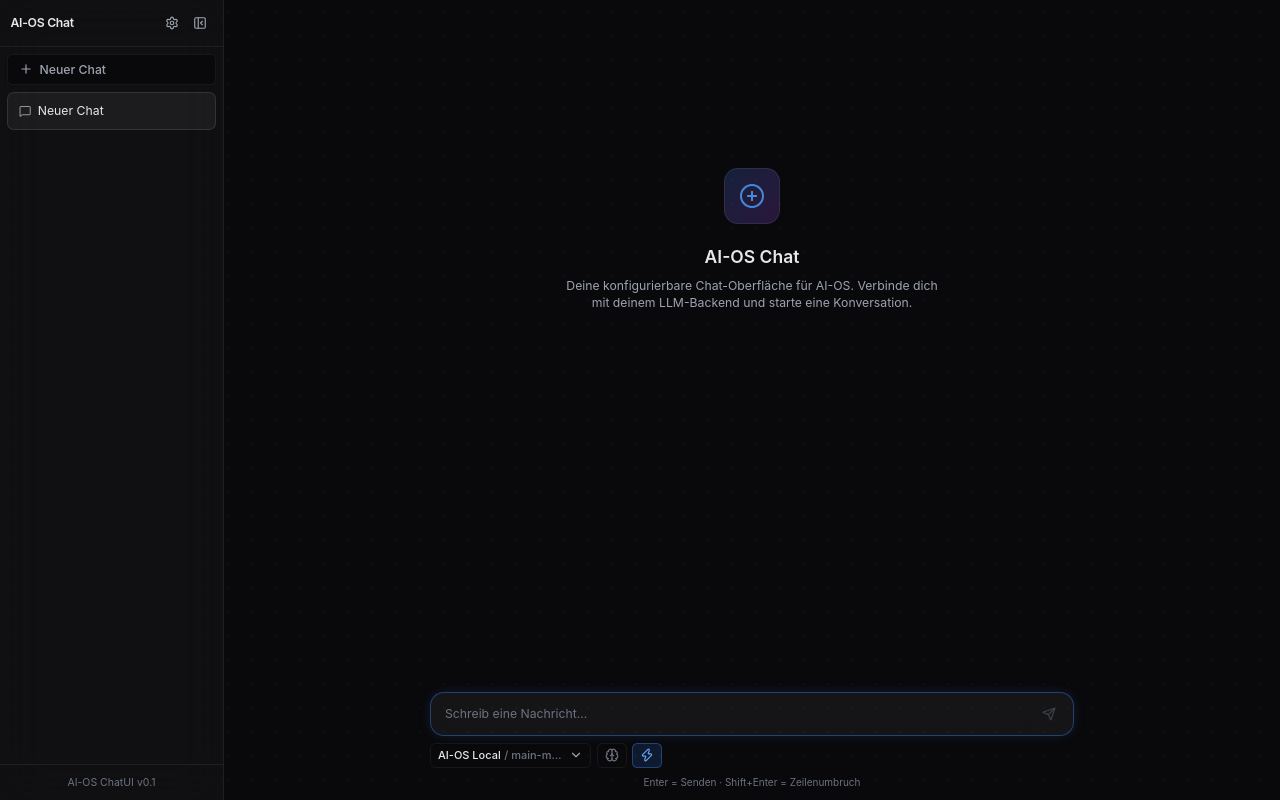
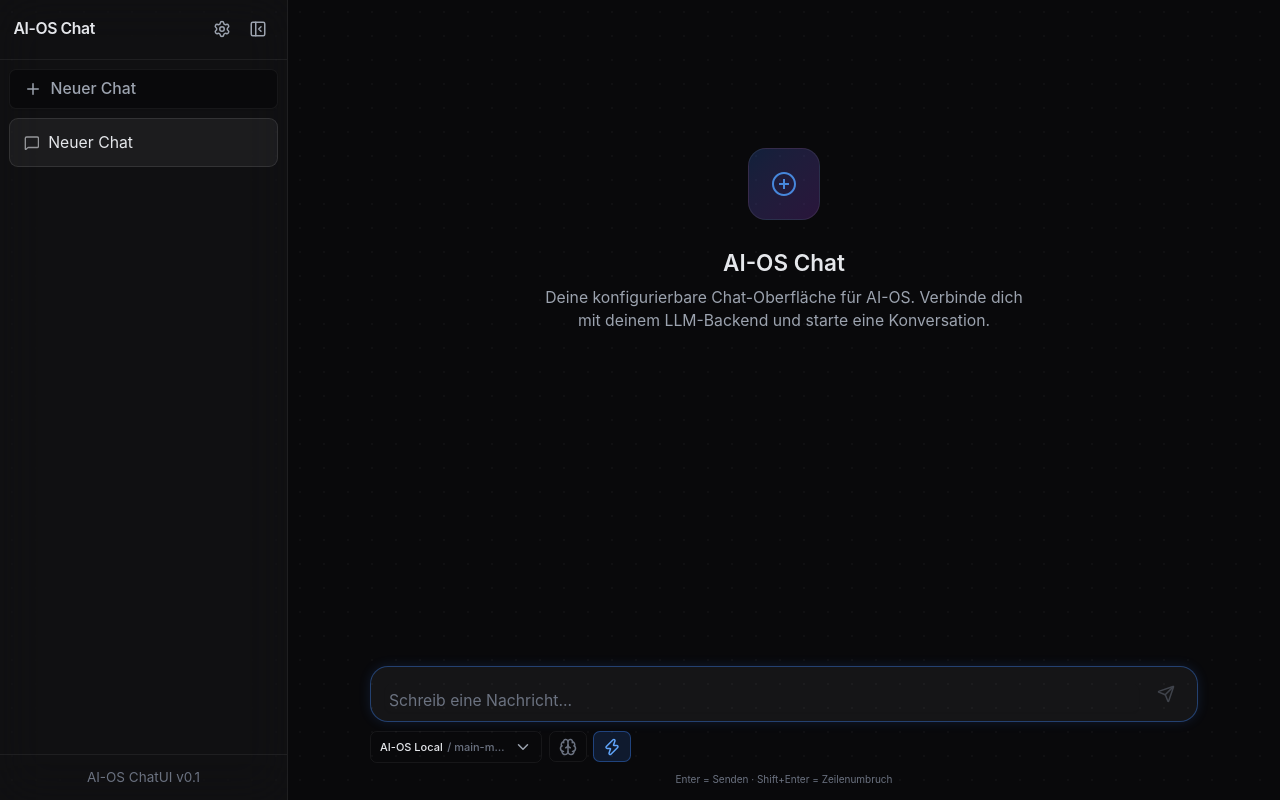
Before and after one commit to ainoob2025/AIOS-ChatUI, a Next.js app: page / in a window 1280 px wide. Built offline with nearby package versions, Linux system fonts and the light colour scheme.

Commit message:
UI-Scale an 55" 4K TV angepasst: 14/18/24/32px
- sm: 14px (Monitor/Notebook)
- md: 18px (Default)
- lg: 24px
- xl: 32px (TV/4K, 2m Abstand)
- Labels: 'TV/4K (32px)' statt 'Extra groß'

```diff
--- a/src/app/globals.css
+++ b/src/app/globals.css
@@ -63,10 +63,10 @@ body {
 }
 
 /* === UI Scale === */
-.scale-sm { font-size: 12px; }
-.scale-md { font-size: 14px; }
-.scale-lg { font-size: 16px; }
-.scale-xl { font-size: 18px; }
+.scale-sm { font-size: 14px; }
+.scale-md { font-size: 18px; }
+.scale-lg { font-size: 24px; }
+.scale-xl { font-size: 32px; }
 
 html {
   font-size: 14px;
--- a/src/components/chat/SettingsDialog.tsx
+++ b/src/components/chat/SettingsDialog.tsx
@@ -414,10 +414,10 @@ export default function SettingsDialog() {
                     <SelectValue />
                   </SelectTrigger>
                   <SelectContent className="bg-[#0d0d10] border-[var(--border-strong)]">
-                    <SelectItem value="sm" className="text-xs">Klein (12px)</SelectItem>
-                    <SelectItem value="md" className="text-xs">Mittel (14px)</SelectItem>
-                    <SelectItem value="lg" className="text-xs">Groß (16px)</SelectItem>
-                    <SelectItem value="xl" className="text-xs">Extra groß (18px)</SelectItem>
+                    <SelectItem value="sm" className="text-xs">Klein (14px)</SelectItem>
+                    <SelectItem value="md" className="text-xs">Mittel (18px)</SelectItem>
+                    <SelectItem value="lg" className="text-xs">Groß (24px)</SelectItem>
+                    <SelectItem value="xl" className="text-xs">TV/4K (32px)</SelectItem>
                   </SelectContent>
                 </Select>
               </div>
```
